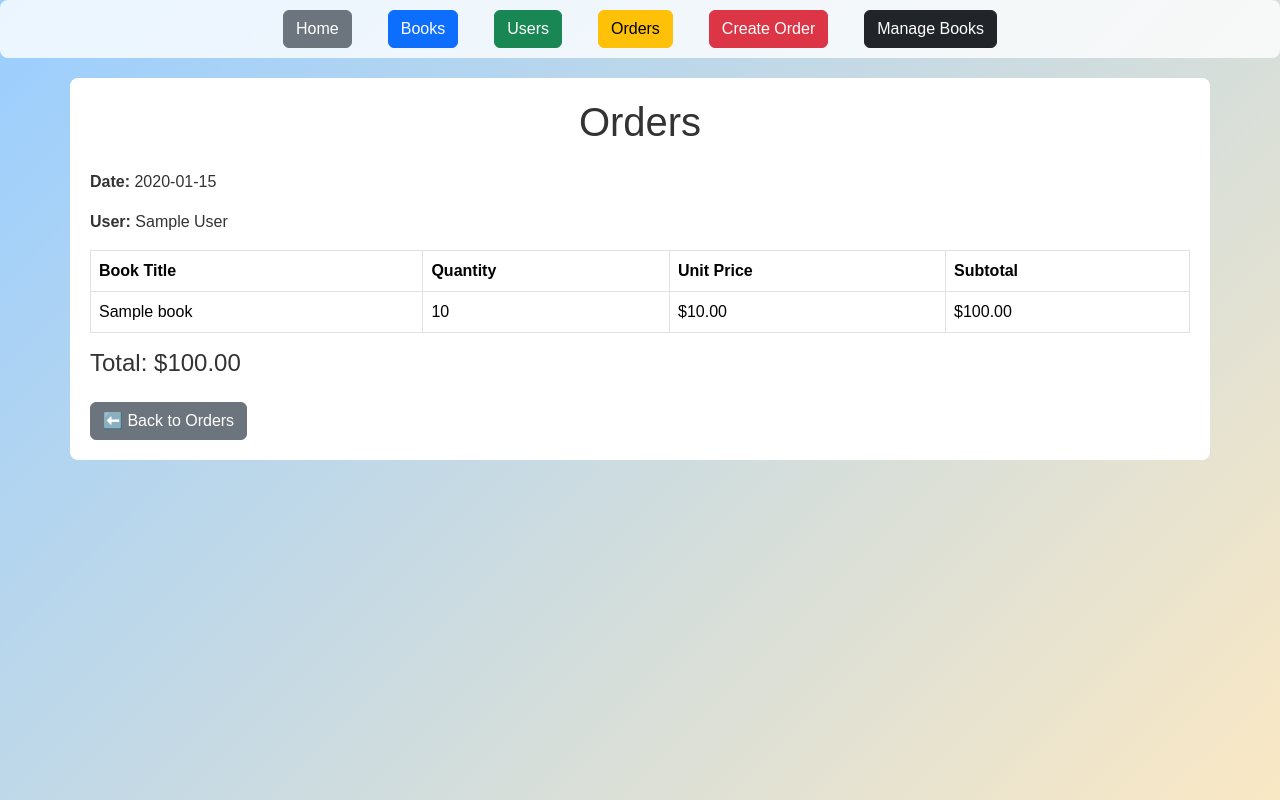
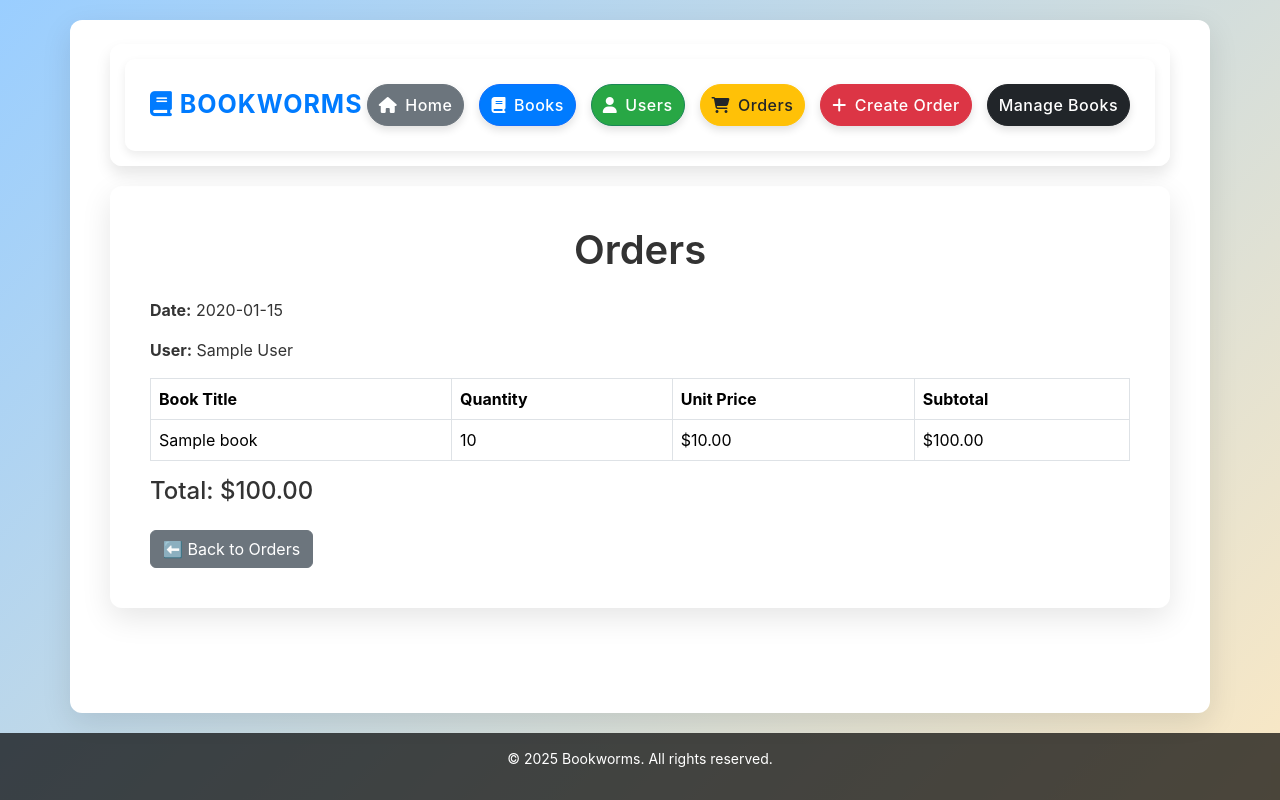
Before and after one commit to Kylea4708/Agile-Project-2025, a Flask app: page /orders/1 in a window 1280 px wide. Run offline with Flask 3, Linux system fonts and the light colour scheme; tables that the repository leaves empty hold one stand-in row (values such as "Sample post").

Commit message:
Fixing CSS

```diff
--- a/Project/templates/base.html
+++ b/Project/templates/base.html
@@ -4,59 +4,198 @@
 <head>
     <title>{% block pagetitle %}Project{% endblock %}</title>
     <link href="https://cdn.jsdelivr.net/npm/bootstrap@5.3.3/dist/css/bootstrap.min.css" rel="stylesheet">
+    <link rel="stylesheet" href="https://cdnjs.cloudflare.com/ajax/libs/font-awesome/6.4.0/css/all.min.css">
     <style>
         body {
-            font-family: "Arial", sans-serif;
+            font-family: "Inter", "Segoe UI", sans-serif;
             background: linear-gradient(135deg, #9aceff 0%, #fae8c4 100%);
             background-repeat: no-repeat;
             background-size: cover;
             background-attachment: fixed;
             color: #333;
+            min-height: 100vh;
+            display: flex;
+            flex-direction: column;
         }
 
         main {
             background-color: rgba(255, 255, 255, 0.8);
-            padding: 10px;
+            padding: 15px;
             margin-bottom: 20px;
             text-align: center;
-            border-radius: 8px;
+            border-radius: 12px;
+            box-shadow: 0px 8px 15px rgba(0, 0, 0, 0.1);
+            backdrop-filter: blur(5px);
+            transition: all 0.3s ease;
         }
 
-        main a {
-            text-decoration: none;
-            margin: 0 10px;
-            color: #007bff;
-            font-weight: bold;
+        main:hover {
+            box-shadow: 0px 10px 20px rgba(0, 0, 0, 0.15);
+            transform: translateY(-3px);
         }
 
-        main a:hover {
+        .navbar {
+            display: flex;
+            align-items: center;
+            justify-content: space-between;
+            padding: 25px 25px;
+            background-color: rgba(255, 255, 255, 0.2);
+            box-shadow: 0px 4px 10px rgba(0, 0, 0, 0.08);
+            border-radius: 10px;
+            backdrop-filter: blur(10px);
+        }
+
+        .navbar .brand a {
+            font-size: 25px;
+            font-weight: bold;
+            color: #007bff;
+            text-transform: uppercase;
+            letter-spacing: 1px;
+            text-decoration: none;
+            transition: all 0.3s ease;
+        }
+
+        .navbar .brand a:hover {
+            text-shadow: 0 0 15px rgba(0, 123, 255, 0.5);
+            transform: scale(1.05);
             color: #0056b3;
-            text-decoration: underline;
+        }
+
+        .navbar-links {
+            display: flex;
+            flex-wrap: wrap;
+            justify-content: center;
+            gap: 15px;
+        }
+
+        .navbar-links a {
+            text-decoration: none;
+            color: #fff;
+            font-weight: 500;
+            padding: 8px 11px;
+            border-radius: 30px;
+            transition: all 0.3s ease;
+            box-shadow: 0 4px 8px rgba(0, 0, 0, 0.12);
+            display: flex;
+            align-items: center;
+            justify-content: center;
+            letter-spacing: 0.5px;
+        }
+
+        .navbar-links a::before {
+            font-family: "Font Awesome 6 Free";
+            font-weight: 900;
+            margin-right: 8px;
+        }
+
+        /* Home icon */
+        .navbar-links a:nth-child(1)::before {
+            content: "\f015";
+        }
+
+        /* Book icon */
+        .navbar-links a:nth-child(2)::before {
+            content: "\f02d";
+        }
+
+        /* User icon */
+        .navbar-links a:nth-child(3)::before {
+            content: "\f007";
+        }
+
+        /* Shopping cart icon */
+        .navbar-links a:nth-child(4)::before {
+            content: "\f07a";
+        }
+
+        /* Plus Icon */
+        .navbar-links a:nth-child(5)::before {
+            content: "\f067";
+        }
+
+        /* Secondary Styling for Buttons */
+        .navbar-links a:hover {
+            transform: translateY(-3px) scale(1.05);
+            box-shadow: 0 6px 12px rgba(0, 0, 0, 0.2);
+        }
+
+        .navbar-links a.btn-secondary {
+            background-color: #6c757d;
+        }
+
+        .navbar-links a.btn-primary {
+            background-color: #007bff;
+        }
+
+        .navbar-links a.btn-success {
+            background-color: #28a745;
+        }
+
+        .navbar-links a.btn-warning {
+            background-color: #ffc107;
+            color: #212529;
+        }
+
+        .navbar-links a.btn-danger {
+            background-color: #dc3545;
         }
 
         .container {
             background-color: white;
-            padding: 20px;
-            border-radius: 8px;
+            padding: 40px;
+            border-radius: 12px;
+            box-shadow: 0 10px 30px rgba(0, 0, 0, 0.1);
+            margin-top: 20px;
+            margin-bottom: 20px;
+            transition: all 0.3s ease;
+            flex-grow: 1;
+        }
+
+        .container:hover {
+            box-shadow: 0 15px 35px rgba(0, 0, 0, 0.15);
+        }
+
+        h1 {
+            color: #333;
+            font-weight: 600;
+        }
+
+        footer {
+            background-color: rgba(0, 0, 0, 0.7);
+            color: white;
+            text-align: center;
+            padding: 15px 0;
+            font-size: 14px;
+            display: flex;
+            align-items: center;
+            justify-content: center;
+            margin-top: auto;
         }
     </style>
 </head>
 
 <body>
+    <div class="container py-4">
         <main>
-        <div class="d-flex flex-wrap justify-content-center gap-3">
+            <div class="navbar">
+                <div class="brand"><a href="{{ url_for('home')}}"><i class="fa-solid fa-book"></i> Bookworms</a></div>
+                <div class="navbar-links">
                     <a href="{{ url_for('home') }}" class="btn btn-secondary">Home</a>
                     <a href="{{ url_for('books') }}" class="btn btn-primary">Books</a>
                     <a href="{{ url_for('users') }}" class="btn btn-success">Users</a>
                     <a href="{{ url_for('orders') }}" class="btn btn-warning">Orders</a>
                     <a href="{{ url_for('admin_create_order') }}" class="btn btn-danger">Create Order</a>
                     <a href="{{ url_for('manage_books') }}" class="btn btn-dark">Manage Books</a>
-
+                </div>
             </div>
         </main>
         <div class="container">
             {% block content %}{% endblock %}
         </div>
+    </div>
+    <footer>
+        <p>&copy; 2025 Bookworms. All rights reserved.</p>
+    </footer>
     <script src="https://cdn.jsdelivr.net/npm/bootstrap@5.3.3/dist/js/bootstrap.bundle.min.js"></script>
 </body>
 
```
Also changed, not shown: Project/book_store.db. Lines whose indentation alone changed are shown as unchanged.
